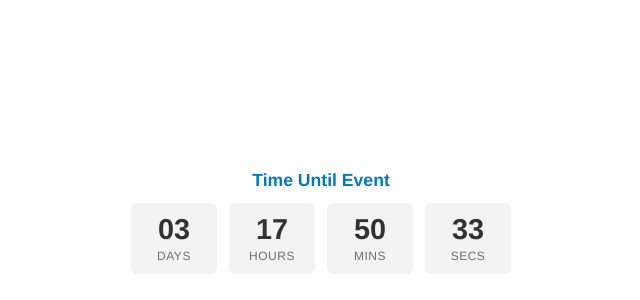
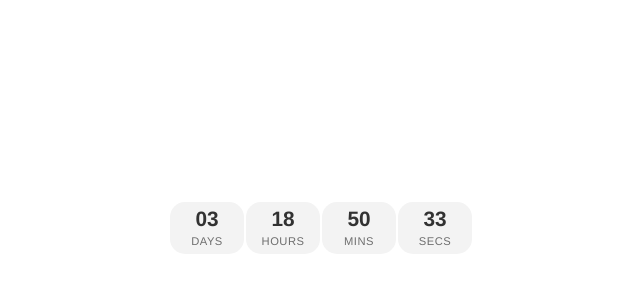
Before and after one commit to gorozcos/esri-counter, a plain HTML site: page countdown.html in a window 1280 px wide. Shown: the part 172-472 px from the top of the page, without its empty margins (319-959 px from the left). Drawn offline with Linux system fonts and the light colour scheme.

Commit message:
Update countdown.html

```diff
--- a/countdown.html
+++ b/countdown.html
@@ -27,22 +27,22 @@
     }
     .grid {
       display: flex;
-      gap: 12px;
+      gap: 2px;
     }
     .box {
       background-color: #f3f3f3;
-      border-radius: 6px;
-      padding: 10px 14px;
+      border-radius: 15px;
+      padding: 5px 8px;
       min-width: 58px;
     }
     .number {
-      font-size: 1.8rem;
+      font-size: 1.3rem;
       font-weight: 700;
       font-variant-numeric: tabular-nums;
       display: block;
     }
     .label {
-      font-size: 0.75rem;
+      font-size: 0.7rem;
       text-transform: uppercase;
       color: #6e6e6e;
       letter-spacing: 0.5px;
@@ -56,7 +56,7 @@
   </style>
 </head>
 <body>
-  <div id="eventTitle">Time Until Event</div>
+  <div id="eventTitle"></div>
   <div class="grid" id="countdownGrid">
     <div class="box"><span class="number" id="days">00</span><span class="label">Days</span></div>
     <div class="box"><span class="number" id="hours">00</span><span class="label">Hours</span></div>
@@ -67,7 +67,7 @@
 
   <script>
     // CHANGE THIS DATE AND TIME TO YOUR EVENT (Format: YYYY-MM-DDTHH:MM:SS)
-    const TARGET_DATE = new Date("2026-11-20T12:00:00-06:00").getTime();
+    const TARGET_DATE = new Date("2026-11-20T13:00:00-06:00").getTime();
 
     function updateCountdown() {
       const now = new Date().getTime();
```
